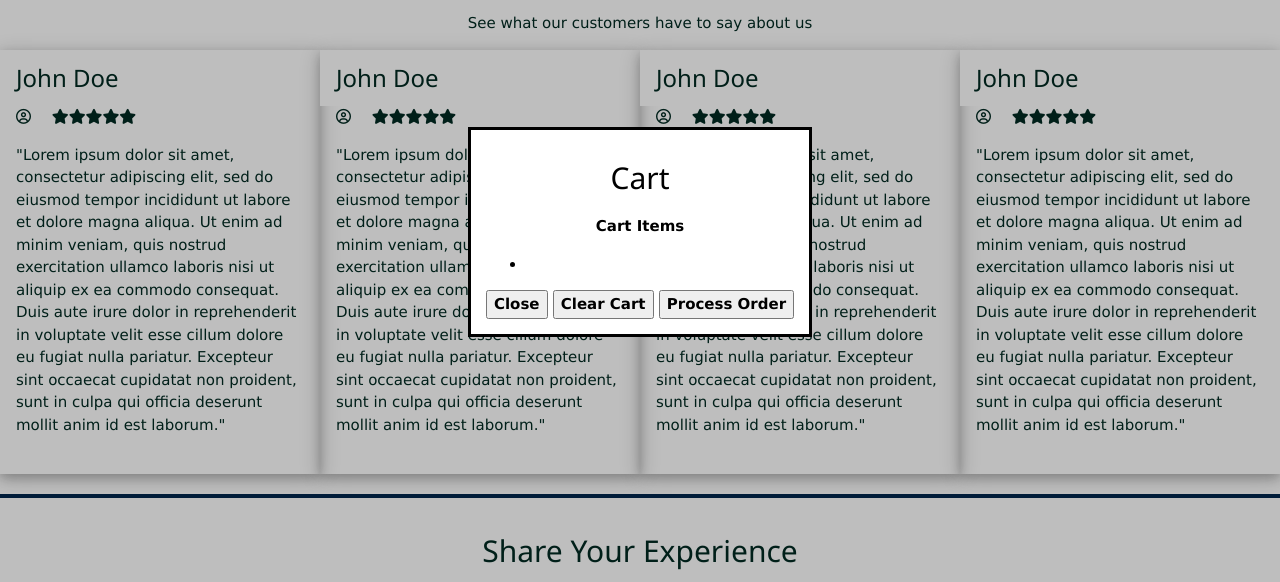
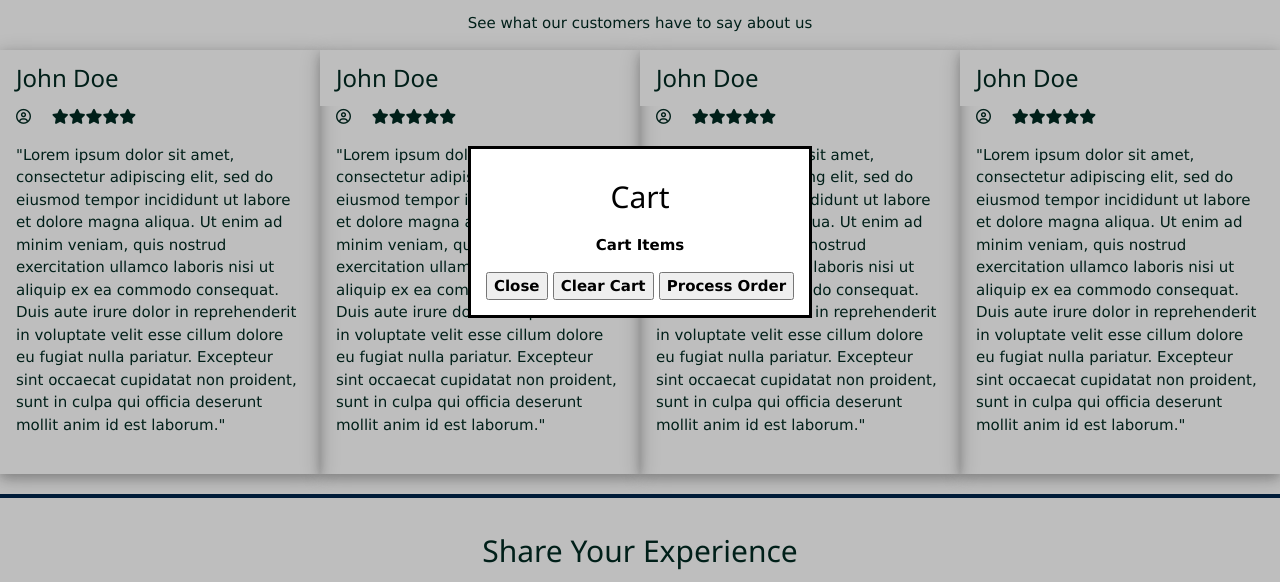
Before and after one commit to Loxodograph/github-lh85btkb-pppttvun, a website: page testimonials.html in a window 1280 px wide. Both pictures are taken after a click on the button "Cart (0)". Shown: the part 168-750 px from the top of the page. Drawn offline with nearby package versions, Linux system fonts and the light colour scheme.

Commit message:
starRating page

```diff
--- a/starrating.css
+++ b/starrating.css
@@ -1,3 +1,13 @@
+#total-price {
+  font-weight: bold;
+  margin-top: 1rem;
+}
+
+ul {
+  list-style-type: none;
+  padding: 0;
+}
+
 .container .rating {
   display: flex;
   justify-content: center;
```
